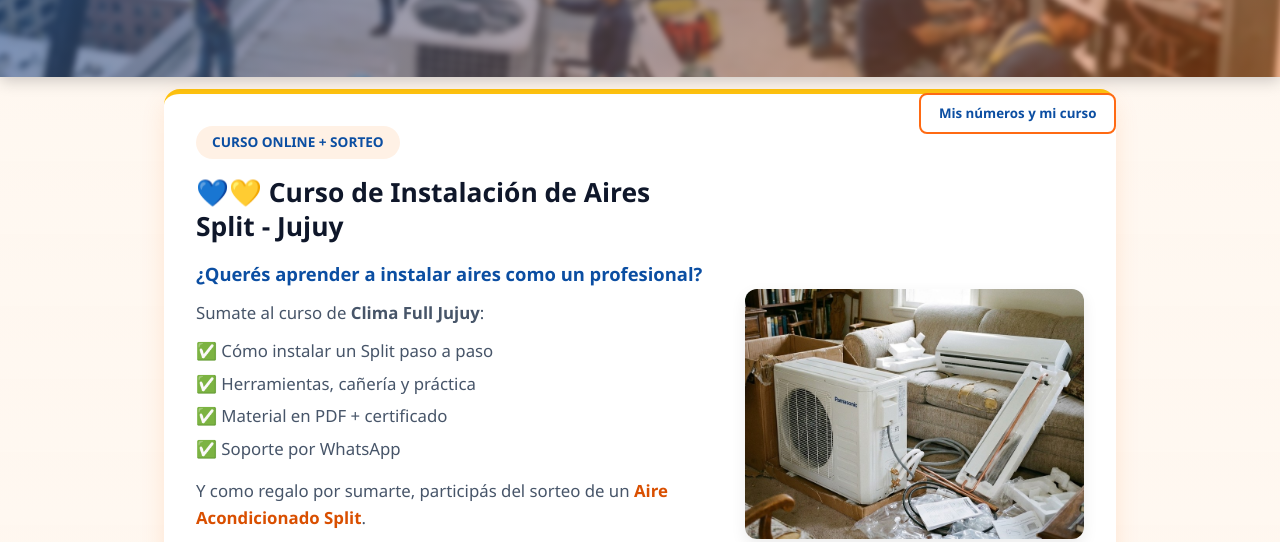
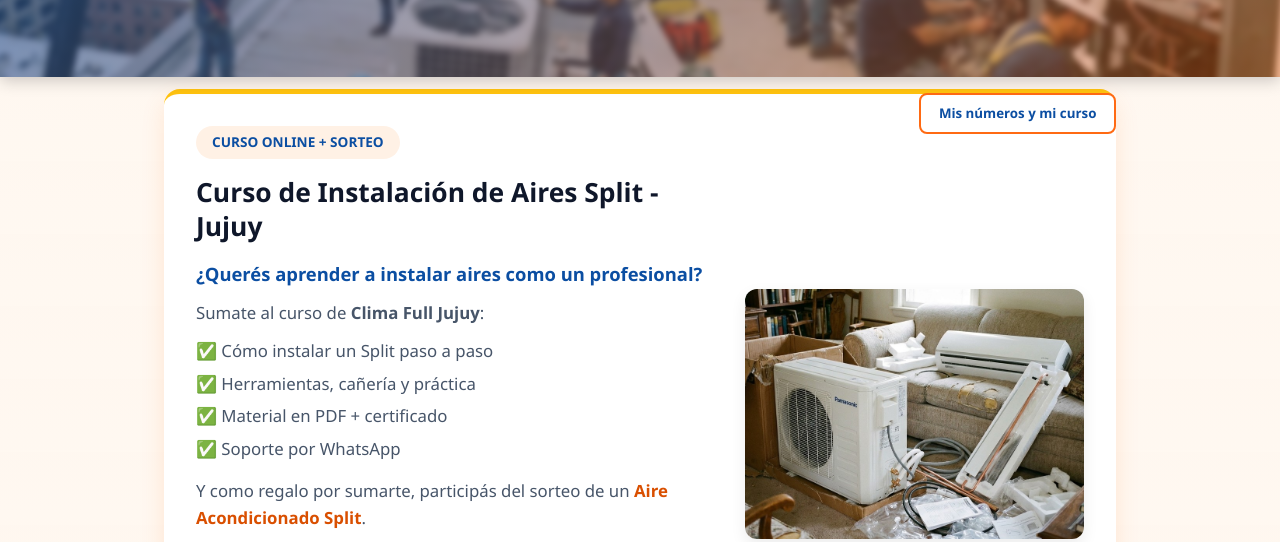
Before and after one commit to Bloskownet/CLIMAFULLWEB, a plain HTML site: page index.html in a window 1280 px wide. Shown: the part 239-781 px from the top of the page. Drawn offline with Linux system fonts and the light colour scheme.

Commit message:
Update index.html

```diff
--- a/index.html
+++ b/index.html
@@ -319,7 +319,7 @@
         <section class="promo-card">
             <div class="promo-texto">
                 <span class="badge">Curso Online + Sorteo</span>
-                <h2>💙💛 Curso de Instalación de Aires Split - Jujuy</h2>
+                <h2> Curso de Instalación de Aires Split - Jujuy</h2>
                 <p class="pregunta">¿Querés aprender a instalar aires como un profesional?</p>
                 <p>Sumate al curso de <strong>Clima Full Jujuy</strong>:</p>
                 <ul class="lista-curso">
```
